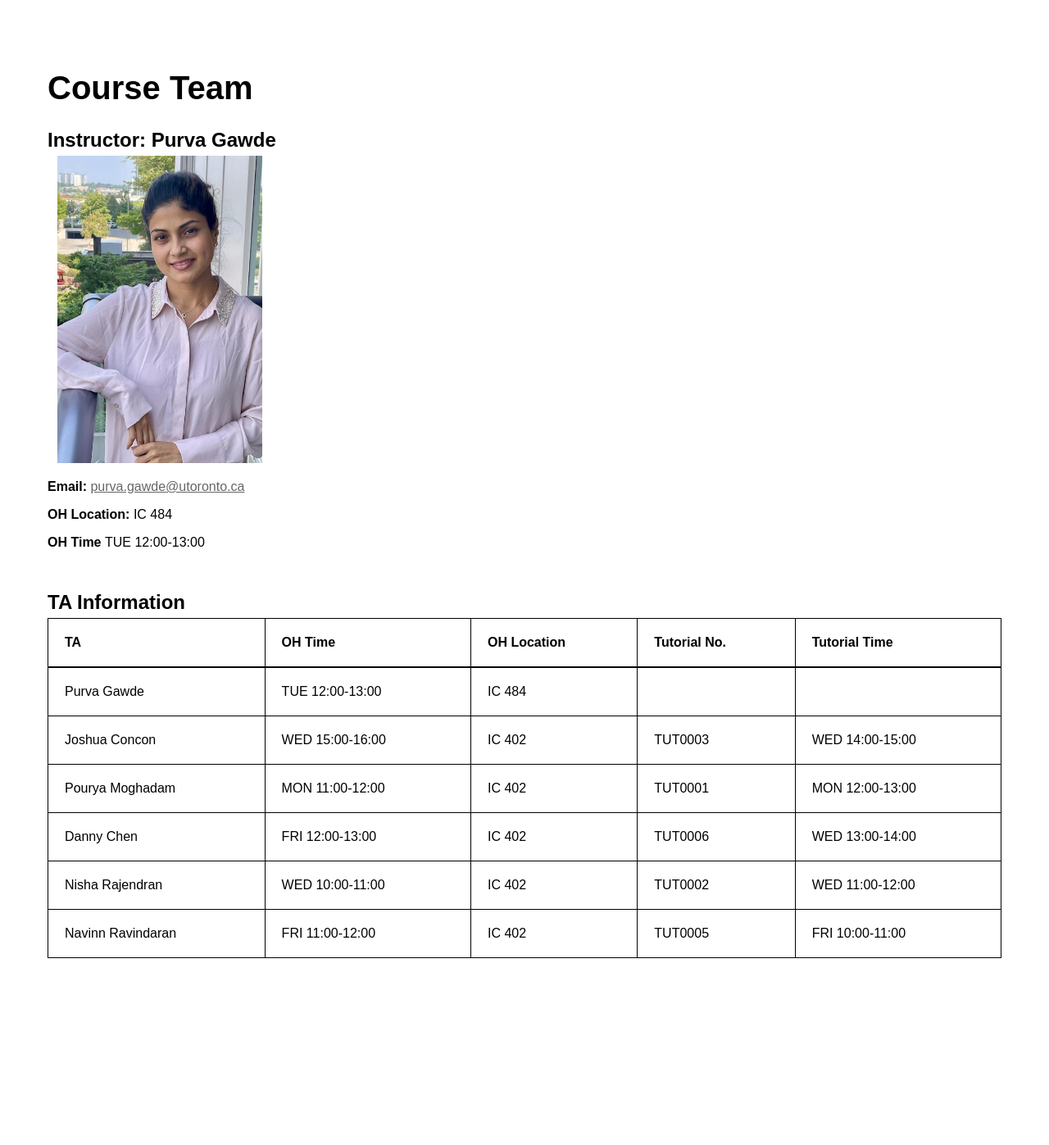
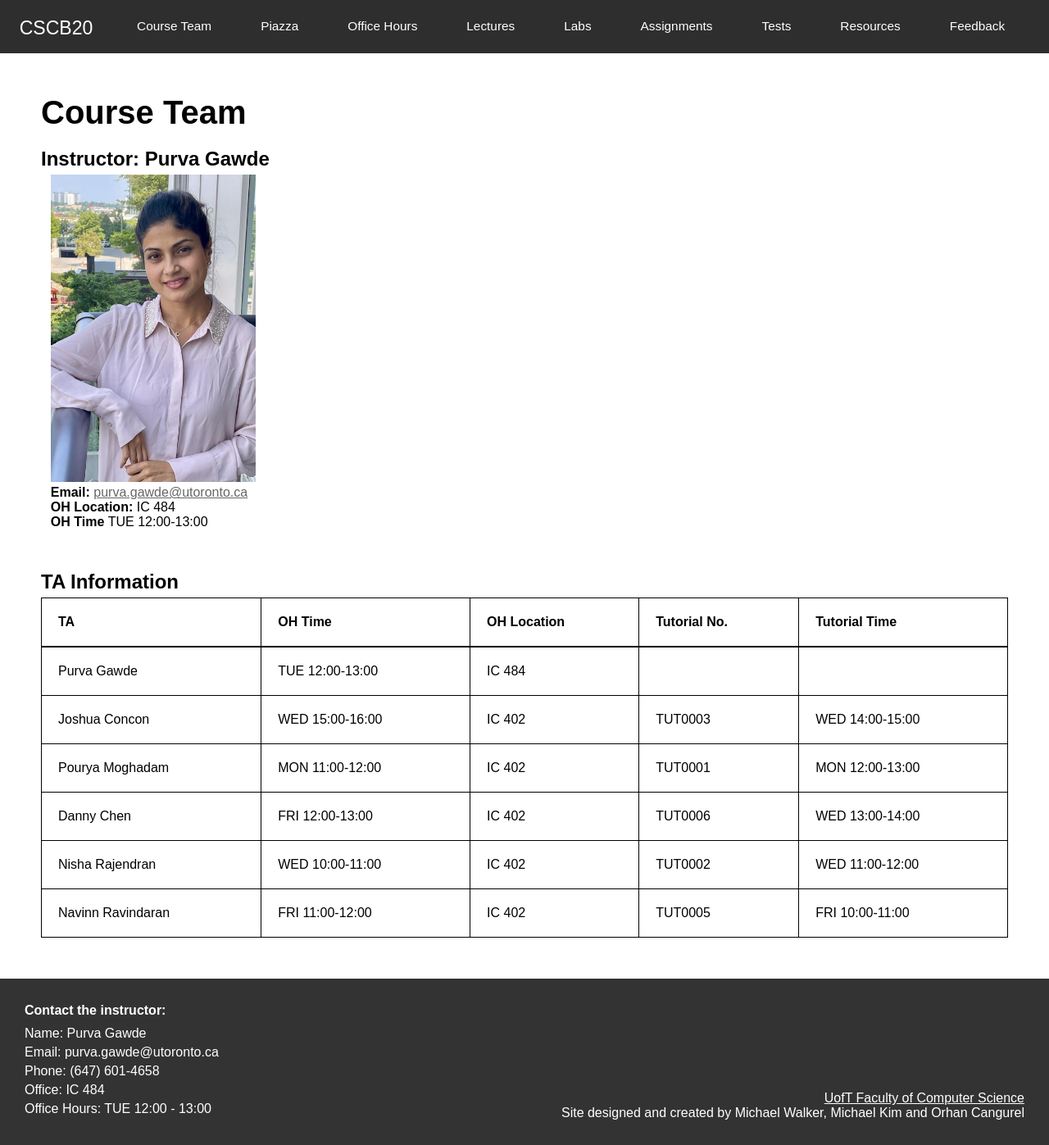
Before and after one commit to OrhanBC/Assignment2, a plain HTML site: page src/courseteam.html in a window 1280 px wide. Shown: the whole page at 82% size. Before the commit the page ends 1227 px from the top, so only its background shows below. Drawn offline with Linux system fonts and the light colour scheme.

Commit message:
Created header and footer

```diff
--- a/src/courseteam.css
+++ b/src/courseteam.css
@@ -1,6 +1,100 @@
+* {
+    margin: 0;
+    padding: 0;
+}
 body {
     font-family: "Source Sans Pro", sans-serif;
 }
+
+#navbar {
+    width: 100%;
+    height: 45px;
+    background-color: #2f2e2e;
+    padding: auto;
+    padding-top: 20px;
+    z-index: 3;
+    position: -webkit-sticky; /* Safari */
+    position: sticky;
+    top: 0;
+    display: flex;
+    justify-content: space-evenly;
+  }
+
+  .navbar-links {
+    display: flex;
+    justify-content: center;
+    /* margin-left: 200px; */
+    list-style: none;
+  }
+
+  .navbar-link a,
+  .navbar-title a {
+    text-decoration: none;
+    color: #fff;
+    line-height: 24px;
+    font-size: 0.96em;
+    font-weight: 100;
+  }
+
+  .navbar-link a:hover {
+    color: #e6e6e694;
+  }
+
+  .navbar-link {
+    text-align: center;
+    padding-left: 30px;
+    padding-right: 30px;
+  }
+
+
+  .checkbtn {
+    font-size: 30px;
+    color: white;
+    float: right;
+    line-height: 80px;
+    margin-right: 40px;
+    cursor: pointer;
+    display: none;
+  }
+
+  #check {
+    display: none;
+  }
+
+  @media screen and (max-width: 1250px) {
+    .checkbtn {
+      display: block;
+      align-self: flex-end;
+      z-index: 5;
+    }
+
+    .navbar-title {
+      top: 20px;
+      align-self: flex-start;
+      z-index: 5;
+    }
+
+    #navbar {
+      /* flex-direction: column; */
+      justify-content: space-between;
+    }
+
+    .navbar-links {
+      flex-direction: column;
+      position: fixed;
+      gap: 10px;
+      width: 100%;
+      height: 50vh;
+      background-color: #2f2e2e;
+      top: -100%;
+      transition: all 0.6s;
+      align-items: center;
+    }
+
+    #check:checked ~ .navbar-links {
+      top: 60px;
+    }
+  }
 
 #content {
     padding: 50px
@@ -19,7 +113,7 @@ body {
 }
 
 .professor h2 {
-    padding-bottom: 0px;
+    margin-top: 20px;
     margin-bottom: 5px;
   }
 
@@ -29,6 +123,10 @@ body {
     height: auto;
     object-fit: cover;
     object-position: top;
+}
+
+.professor p {
+    margin-left: 1%;
 }
 
 #content .ta h2 {
@@ -65,8 +163,49 @@ body {
     #content {
         padding: 10px;
     }
+
     #content th,
     #content td {
     padding: 20px 10px;
 }
 }
+
+footer {
+    height: auto;
+    background-color: #333333;
+    color: white;
+    display: flex;
+    justify-content: space-between;
+    padding: 30px;
+  }
+
+  .contact li {
+    margin-bottom: 5px;
+    list-style-type: none;
+  }
+
+  .contact h4 {
+    margin-bottom: 10px;
+  }
+
+  .copyright {
+    text-align: right;
+    align-self: flex-end;
+  }
+
+  .copyright a:link,
+  .copyright a:hover,
+  .copyright a:visited {
+    color: white;
+  }
+
+  @media screen and (max-width: 900px) {
+    footer {
+        flex-direction: column;
+    }
+    .copyright {
+        margin-top: 20px;
+        text-align: left;
+        align-self: flex-start;
+      }
+  }
--- a/src/courseteam.html
+++ b/src/courseteam.html
@@ -7,6 +7,45 @@
     <link rel="stylesheet" href="courseteam.css">
 </head>
 <body>
+    <nav id="navbar">
+        <h1 class="navbar-title">
+          <a href="#">CSCB20</a>
+        </h1>
+        <input type="checkbox" id="check" />
+        <label for="check" class="checkbtn">
+          <i class="fas fa-bars"></i>
+        </label>
+        <ul class="navbar-links">
+          <li class="navbar-link">
+            <a href="">Course Team</a>
+          </li>
+          <li class="navbar-link">
+            <a href="https://piazza.com/class/lqy466htv8g5xb">Piazza</a>
+          </li>
+          <li class="navbar-link">
+            <a href="">Office Hours</a>
+          </li>
+          <li class="navbar-link">
+            <a href="">Lectures</a>
+          </li>
+          <li class="navbar-link">
+            <a href="">Labs</a>
+          </li>
+          <li class="navbar-link">
+            <a href="">Assignments</a>
+          </li>
+          <li class="navbar-link">
+            <a href="">Tests</a>
+          </li>
+          <li class="navbar-link">
+            <a href="">Resources</a>
+          </li>
+          <li class="navbar-link">
+            <a href="">Feedback</a>
+          </li>
+        </ul>
+      </nav>
+
     <div id="content">
         <h1>Course Team</h1>
         <div class="professor">
@@ -72,5 +111,28 @@
             </div>
         </div>
     </div>
+    <script
+    src="https://kit.fontawesome.com/f43aac625b.js"
+    crossorigin="anonymous"
+  ></script>
 </body>
+<footer>
+    <div class="contact">
+      <h4>Contact the instructor:</h4>
+      <ul>
+        <li>Name: Purva Gawde</li>
+        <li>Email: purva.gawde@utoronto.ca</li>
+        <li>Phone: (647) 601-4658</li>
+        <li>Office: IC 484</li>
+        <li>Office Hours: TUE 12:00 - 13:00</li>
+      </ul>
+    </div>
+    <div class="copyright">
+        <a href="https://web.cs.toronto.edu/about/our-department">UofT Faculty of Computer Science</a>
+      <p>
+        Site designed and created by Michael Walker, Michael Kim and Orhan
+        Cangurel
+      </p>
+    </div>
+  </footer>
 </html>
```
